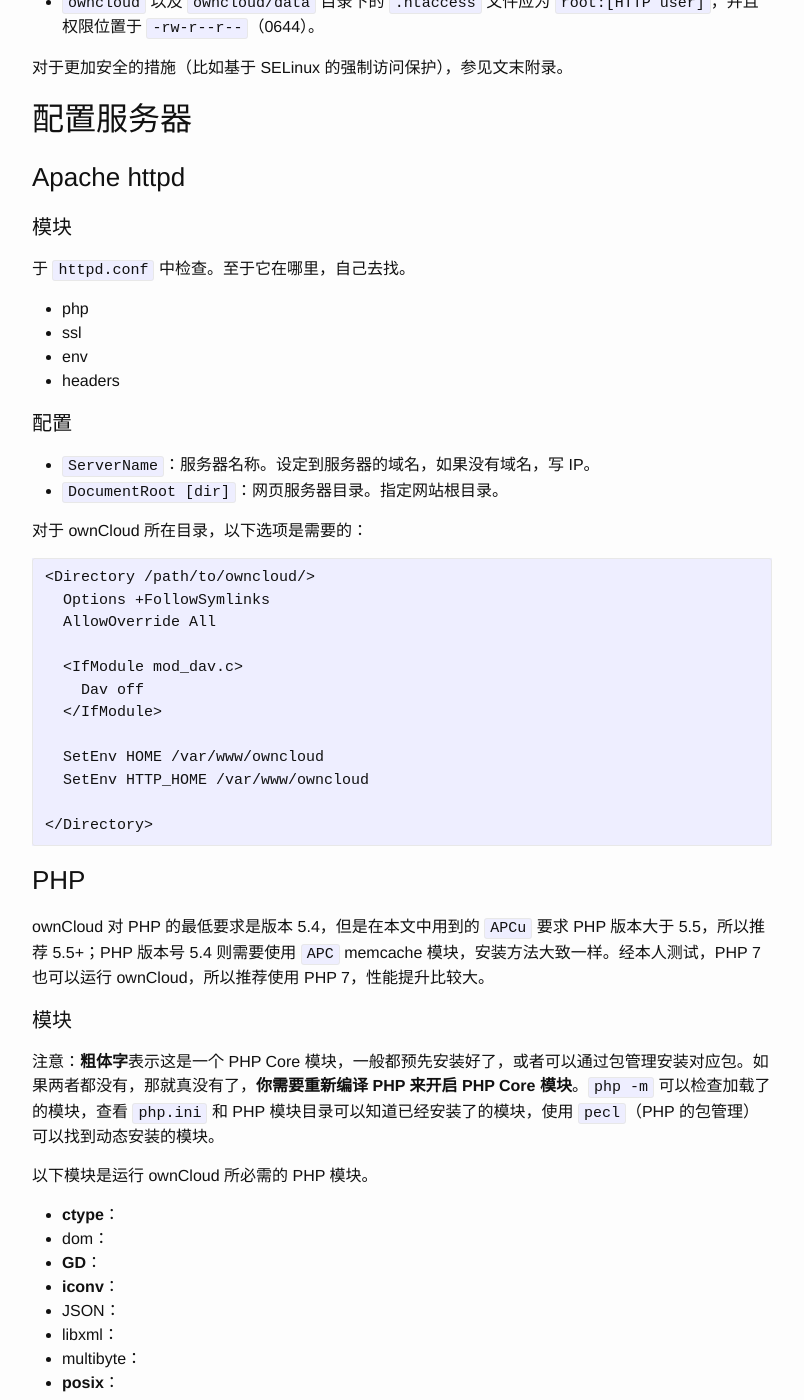
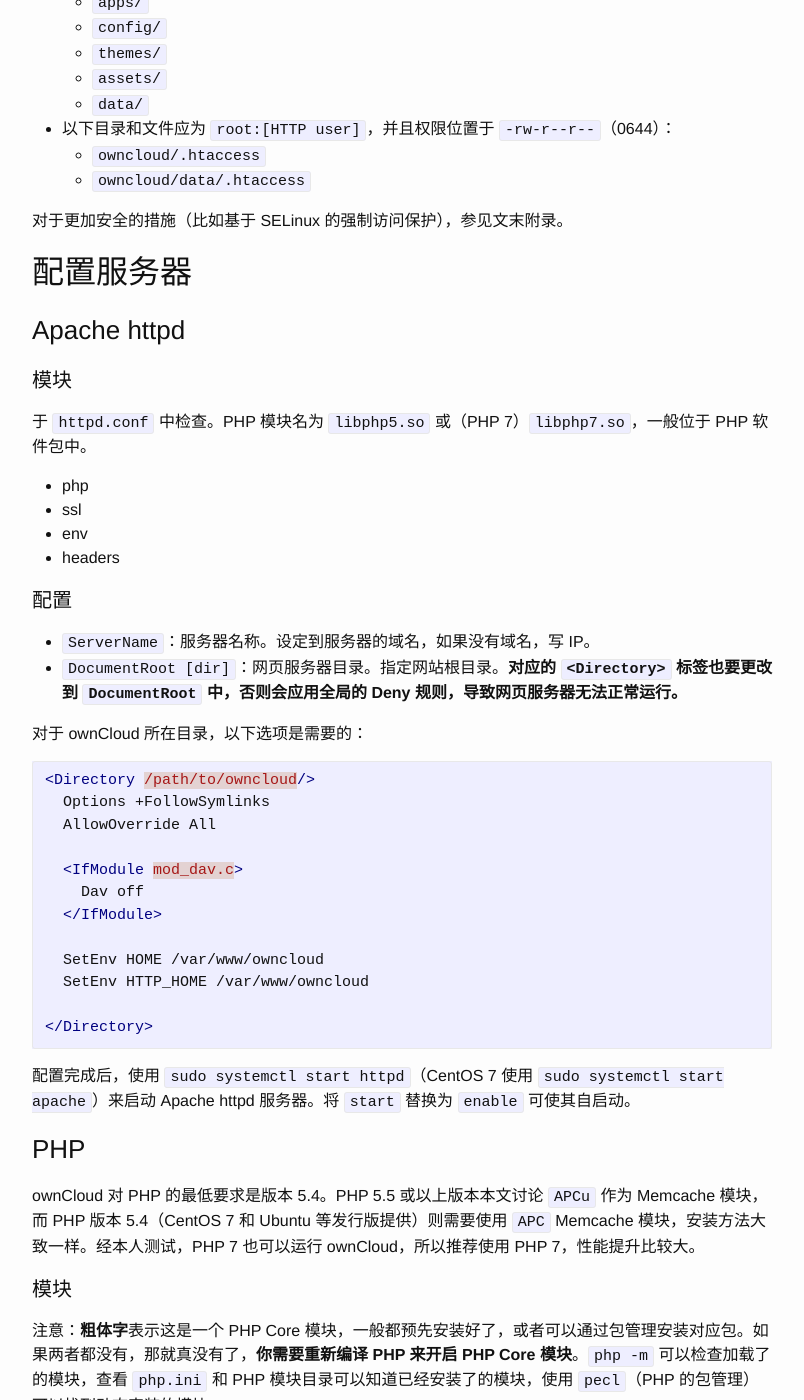
Before and after one commit to lmy441900/lmy441900.github.io, a Jekyll site: the page built from _posts/2016-08-06-how-to-setup-owncloud-on-a-single-server.md, in a window 1280 px wide and 1400 px high, scrolled down 1289 px. Shown: the whole window, without its empty margins (238-1042 px from the left). Built offline with Jekyll 4.4.1, drawn with Linux system fonts in a browser that asks for light colours; some of the changed text lies outside the part shown.

Commit message:
update: how-to-setup-owncloud-on-a-single-server.md
Signed-off-by: Junde Yhi <lmy441900@gmail.com>

````diff
--- a/_posts/2016-08-06-how-to-setup-owncloud-on-a-single-server.md
+++ b/_posts/2016-08-06-how-to-setup-owncloud-on-a-single-server.md
@@ -33,17 +33,17 @@
 [openedx]:  https://open.edx.org/
 [redis]:    http://redis.io/
 [aosc-os]:  https://aosc.io
+[cent-os-7]: https://centos.org
 
 # 部署
 
-首先我们需要获得 ownCloud。如果使用的是 [CentOS][cent-os-7]（[RHEL][rhel-7] 的社区版本）一类的大发行版，是有 ownCloud 包的，直接根据[这个页面](https://download.owncloud.org/download/repositories/stable/owncloud/)的指引安装就可以了。如果是 [AOSC OS][aosc-os] 这样的没有 ownCloud 包的发行版，你有两个选择：
+首先我们需要获得 ownCloud。如果使用的是 [CentOS][cent-os-7]（[RHEL][rhel-7] 的社区版本）一类的大发行版，ownCloud 社区是提供有软件包的，直接根据[这个页面](https://download.owncloud.org/download/repositories/stable/owncloud/)的指引安装就可以了。如果是 [AOSC OS][aosc-os] 这样的没有 ownCloud 包的发行版或者想自己动手，你有两个选择：
 
 1. 下载压缩包解压到目标位置
 2. 使用预安装 PHP 脚本
 
 *方案 2* 可以自动化*方案 1* 的过程并自动设置好权限等问题。图省事，或者是在一些没有提供 Shell 接入的 VPS 商（比如虚拟空间），可选这个方案。下面主要阐述方案 1，因为博主一开始并没有注意到方案 2，直接啃了块大骨头 :(
 
-[cent-os-7]: https://centos.org
 [rhel-7]:    https://www.redhat.com/rhel/
 
 ## 解压并设置好权限
@@ -61,8 +61,15 @@
 
 完成解压后，别忘了设置权限和所有者。Linux 的权限模型看上去无比复杂，实际上执行起来非常 Naive。根据 [ownCloud 官方指引](https://doc.owncloud.org/server/9.1/admin_manual/installation/installation_wizard.html#strong-perms-label)，安全的 ownCloud 目录应该是以下情况：
 
-- `apps/` `config/` `themes/` `assets/` `data/` 五个目录应为 `[HTTP user]:[HTTP group]`；
-- `owncloud` 以及 `owncloud/data` 目录下的 `.htaccess` 文件应为 `root:[HTTP user]`，并且权限位置于 `-rw-r--r--`（0644）。
+- 以下五个目录所有者应为 `[HTTP user]:[HTTP group]`：
+  - `apps/`
+  - `config/`
+  - `themes/`
+  - `assets/`
+  - `data/`
+- 以下目录和文件应为 `root:[HTTP user]`，并且权限位置于 `-rw-r--r--`（0644）：
+  - `owncloud/.htaccess`
+  - `owncloud/data/.htaccess`
 
 对于更加安全的措施（比如基于 SELinux 的强制访问保护），参见文末附录。
 
@@ -72,7 +79,7 @@
 
 #### 模块
 
-于 `httpd.conf` 中检查。至于它在哪里，自己去找。
+于 `httpd.conf` 中检查。PHP 模块名为 `libphp5.so` 或（PHP 7）`libphp7.so`，一般位于 PHP 软件包中。
 
 - php
 - ssl
@@ -82,11 +89,11 @@
 #### 配置
 
 - `ServerName`：服务器名称。设定到服务器的域名，如果没有域名，写 IP。
-- `DocumentRoot [dir]`：网页服务器目录。指定网站根目录。
+- `DocumentRoot [dir]`：网页服务器目录。指定网站根目录。**对应的 `<Directory>` 标签也要更改到 `DocumentRoot` 中，否则会应用全局的 Deny 规则，导致网页服务器无法正常运行。**
 
 对于 ownCloud 所在目录，以下选项是需要的：
 
-```
+```xml
 <Directory /path/to/owncloud/>
   Options +FollowSymlinks
   AllowOverride All
@@ -101,9 +108,11 @@
 </Directory>
 ```
 
+配置完成后，使用 `sudo systemctl start httpd`（CentOS 7 使用 `sudo systemctl start apache`）来启动 Apache httpd 服务器。将 `start` 替换为 `enable` 可使其自启动。
+
 ### PHP
 
-ownCloud 对 PHP 的最低要求是版本 5.4，但是在本文中用到的 `APCu` 要求 PHP 版本大于 5.5，所以推荐 5.5+；PHP 版本号 5.4 则需要使用 `APC` memcache 模块，安装方法大致一样。经本人测试，PHP 7 也可以运行 ownCloud，所以推荐使用 PHP 7，性能提升比较大。
+ownCloud 对 PHP 的最低要求是版本 5.4。PHP 5.5 或以上版本本文讨论 `APCu` 作为 Memcache 模块，而 PHP 版本 5.4（CentOS 7 和 Ubuntu 等发行版提供）则需要使用 `APC` Memcache 模块，安装方法大致一样。经本人测试，PHP 7 也可以运行 ownCloud，所以推荐使用 PHP 7，性能提升比较大。
 
 #### 模块
 
@@ -182,9 +191,9 @@
 
 #### 配置实例
 
-确认本机安装有 MariaDB。然后执行：
+首先确认本机安装有 MariaDB。在 CentOS 7 中你需要安装 `xxx` 软件包来获得 MariaDB 的所有功能。然后执行：
 
-```bash
+```
 sudo mysql_install_db --user=[user] --basedir=/usr --datadir=/var/lib/mysql
 ```
 
@@ -196,7 +205,7 @@
 sudo mysql_secure_installation
 ```
 
-来 Harden [MariaDB][mariadb] 的安装，增强安全性。设置 root 密码后一路 `y` 即可。
+来 Harden [MariaDB][mariadb] 的安装，增强安全性。设置 root 密码后一路 `y` 即可。完成配置后使用 `sudo systemctl start mysql`（CentOS 7 使用 `sudo systemctl start mariadb`）打开 MariaDB 守护进程。将 `status` 替换为 `enable` 可以使其自启动。
 
 #### 配置用户和数据库
 
@@ -234,13 +243,14 @@
 
 Memcache 可以将多次请求的内容放在内存里减少 I/O 请求以达到加速后来请求的目的，对性能提升不少，建议开启。因为我们要建立的是一台简单的 ownCloud 服务器，所以我们选用 PHP 的 `APCu` Memcache 模块，配置较 ownCloud 支持的 [`memcached`][memcached] 和 [`redis`][redis] 简单。在 Ubuntu 下，安装 `php5-apcu/trusty-backports` 包。**Ubuntu 主仓库提供的 `APCu` 版本较老（4.0.2），而 ownCloud 需要 `APCu` 版本大于等于 4.0.6，所以要从 `trusty-backports` 仓库安装。**
 
-如果源中没有 `APCu` 包，则需要从 `pecl` 中下载。先安装好 `pecl` 包，然后执行
+如果源中没有 `APCu` 包（例如 CentOS 7），则需要从 `pecl` 中下载。先安装好 `pecl` 包，然后执行
 
 ```bash
 pecl install APCu
+# CentOS 7 使用 APC 因为 PHP 版本 5.4
 ```
 
-**注意：下载的 `APCu` 模块是需要编译的，因此使用这种方法请确保系统已经安装好以下软件包：**
+**注意：下载的 `APCu` 以及 `APC` 模块是需要编译的，因此使用这种方法请确保系统已经安装好以下软件包：**
 
 - `autoconf`
 - `gcc`
@@ -251,17 +261,19 @@
 
 ```php
 'memcache.local' => '\OC\Memcache\APCu'
+// APC 则填写 APC
+'memcache.local' => '\OC\Memcache\APC'
 ```
 
 之后 ownCloud 就可以使用 Memcache 加速请求了。
 
 ### 改变后台任务执行方式
 
-ownCloud 有一些后台程序用以执行更新缓存、清除垃圾等自维护行为。默认情况下 ownCloud 使用 [Ajax][ajax] 方式执行后台程序：一个请求一次。这样请求数量一多，后台任务的数量就多（而且还是一模一样的），造成不必要的开销。ownCloud [在其官方指引中](https://doc.owncloud.org/server/9.1/admin_manual/configuration_server/background_jobs_configuration.html)推荐使用 Cronjob 来每 15 分钟执行一次后台任务，在此我们配置 Cronjob。
+ownCloud 有一些后台程序用以执行更新缓存、清除垃圾等自维护行为。默认情况下 ownCloud 使用 Ajax 方式执行后台程序：一个请求一次。这是不被推荐的，请求数量一多，后台任务的数量就多（而且还是一模一样的），造成不必要的开销。ownCloud [在其官方指引中](https://doc.owncloud.org/server/9.1/admin_manual/configuration_server/background_jobs_configuration.html)推荐使用 Cronjob 来每 15 分钟执行一次后台任务，在此我们配置 Cronjob。
 
 执行：
 
-```bash
+```
 crontab -u [HTTP User] -e
 ```
 
@@ -273,7 +285,7 @@
 
 `/path/to/owncloud` 替换为 ownCloud 所在目录。保存退出后可执行：
 
-```bash
+```
 crontab -u [HTTP User] -l
 ```
 
@@ -283,18 +295,22 @@
 
 ownCloud 有一个选项用于开启服务器端加密，可以对上传的文件进行加密处理。**我个人不推荐这么做，原因如下：**
 
-- 加密之后文件比原来大 30% 左右（参见[官方资料]()）；
+- 加密之后文件比原来大 35% 左右（参见[官方资料](https://doc.owncloud.org/server/9.1/admin_manual/configuration_files/encryption_configuration.html)）；
 - 使用 ownCloud 模块会给系统带来更多开销；
 - 真的 Care 安全性的话~~不如跳舞~~，使用全盘加密效果会更好。
 
 ### 二步验证（2FA）
 
+ownCloud 可以打开二步验证（双因子认证，Two-Factor Authentication）来通过验证器使得登录更加安全。要使用 2FA 首先需要在 ownCloud 的“应用”中打开这个插件。单击左上角的倒三角，选择“应用”，**并打开左下角隐藏菜单中的“使用实验性功能”**，在“工具”菜单中找到 TOTP 应用，启用即可在用户的个人页面中选择开启 2FA。
+
 ### 电子邮件
+
+ownCloud 可以在用户分享文件、密码丢失等情况下向用户发送邮件。可以选择自建邮件服务器，但是自建服务器容易被外部邮箱判断为垃圾邮件，因其信任度低。ownCloud 支持以内建 SMTP、PHP SMTP 以及系统内置 sendmail 三种方式发送邮件。
+
+使用域名邮箱服务可以借大服务商的邮箱发送自己的邮件。本文不介绍具体操作。
 
 # 附录
 
 ## 启用 HTTP 安全连接（HTTPS）
 
-## 配置 ownCloud 使用电子邮件
-
 ## 使用 `occ` 从后台管理 ownCloud
````
Also changed, not shown: other parts of _posts/2016-08-06-how-to-setup-owncloud-on-a-single-server.md (+2 -2 lines).
